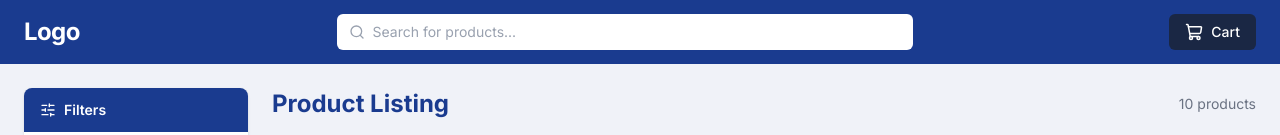
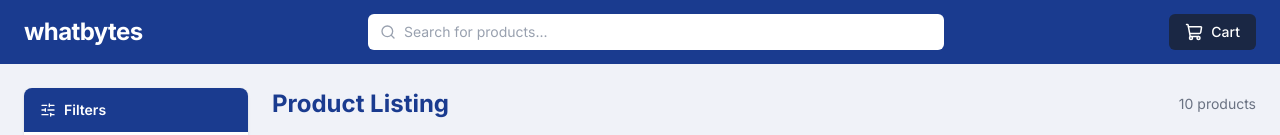
Before and after one commit to nilaygit-10721/whatbytes-store, a Next.js app: page / in a window 1280 px wide. Shown: the top 135 px of the page. Built offline with nearby package versions, Linux system fonts and the light colour scheme.

Commit message:
chore: update logo text to whatbytes

```diff
--- a/components/layout/Header.tsx
+++ b/components/layout/Header.tsx
@@ -44,7 +44,7 @@ export default function Header() {
           className="text-white text-2xl font-bold tracking-tight shrink-0 hover:opacity-90"
           id="logo-link"
         >
-          Logo
+          whatbytes
         </Link>
 
         {/* Search bar */}
```
